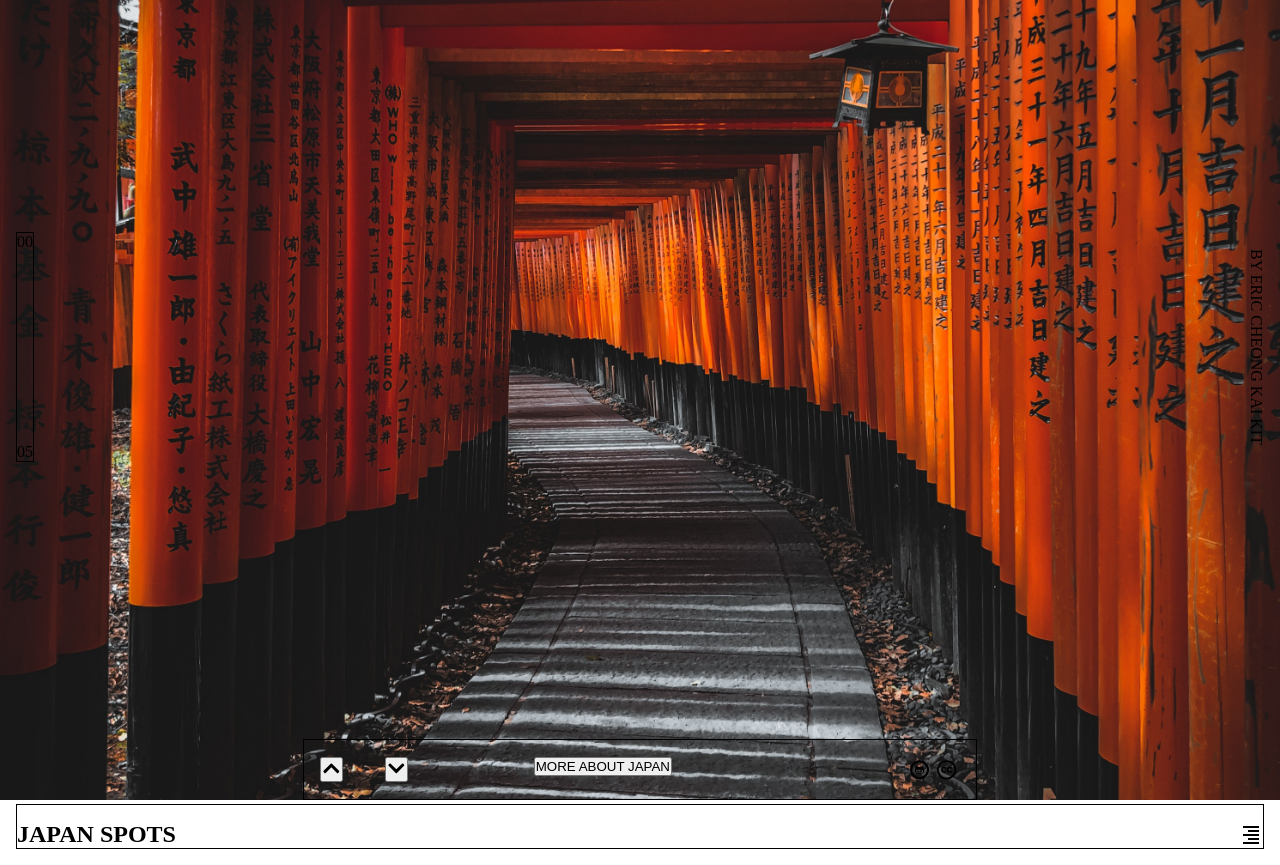
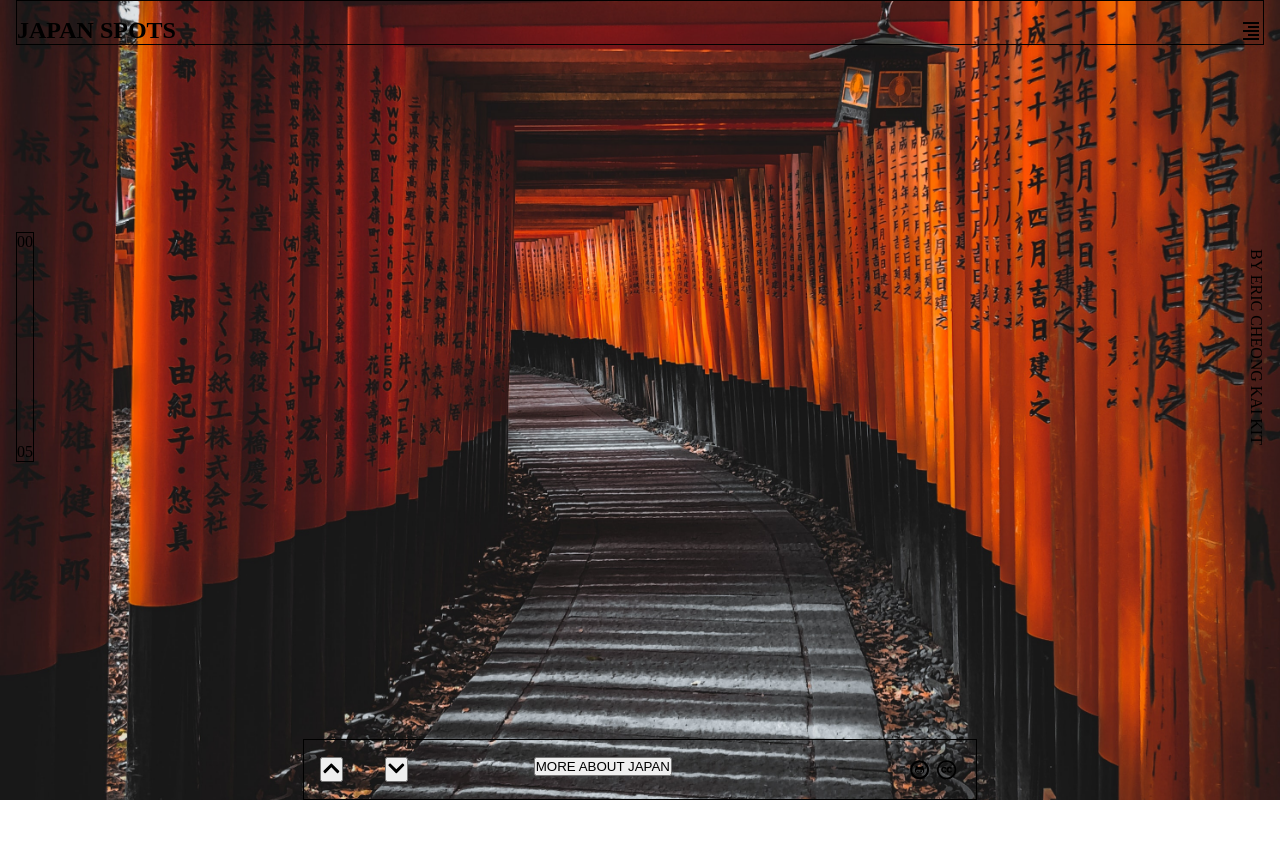
Before and after one commit to 25Ericcheong/binq, a React (Create React App) app: page / in a window 1280 px wide. After the commit the page ends 800 px from the top, so only its background shows below. Built offline with nearby package versions, Linux system fonts and the light colour scheme.

Commit message:
able to create image that covers screen while maintaining aspect ratio

```diff
--- a/src/app.scss
+++ b/src/app.scss
@@ -8,9 +8,10 @@
 
   #image-positioning {
     height: 100vh;
-    height: 100vh;
     object-fit: cover;
     width: 100%;
+    position: absolute;
+    z-index: -1;
   }
 
   #footer {
```
